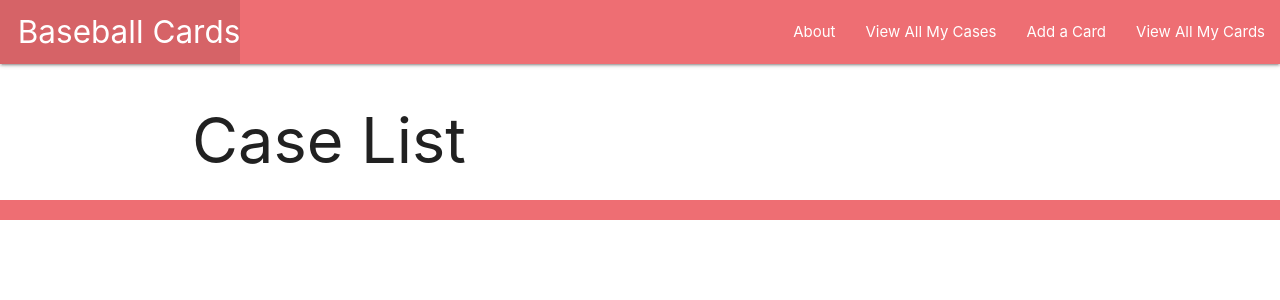
After one commit to hink123/baseball_cards, a Django app: page /cases/ in a window 1280 px wide. The commit adds this page. Shown: the top 300 px of the page. Run offline with Django 3.2, Linux system fonts and the light colour scheme; data that the repository does not hold is empty.

Commit message:
case index page

```diff
--- a/main_app/templates/base.html
+++ b/main_app/templates/base.html
@@ -19,6 +19,7 @@
         </ul>
         <ul class="right">
           <li><a href="{% url 'about' %}">About</a></li>
+          <li><a href="{% url 'cases_index' %}">View All My Cases</a></li>
           <li><a href="{% url 'cards_create' %}">Add a Card</a></li>
           <li><a href="{% url 'index' %}">View All My Cards</a></li>
         </ul>
--- /dev/null
+++ b/main_app/templates/main_app/case_list.html
@@ -0,0 +1,18 @@
+{% extends 'base.html' %}
+
+{% block content %}
+
+<h1>Case List</h1>
+
+{% for case in case_list %}
+
+    <div class="card">
+        <div class="card-content">
+            <span class="card-title">{{case.name}}</span>
+            <p>Value: ${{case.value}}</p>
+        </div>
+    </div>
+
+{% endfor %}
+
+{% endblock %}
--- a/main_app/urls.py
+++ b/main_app/urls.py
@@ -10,4 +10,5 @@ urlpatterns = [
     path('cards/<int:pk>/update/', views.CardUpdate.as_view(), name='cards_update'),
     path('cards/<int:pk>/delete/', views.CardDelete.as_view(), name='cards_delete'),
     path('cards/<int:card_id>/add_offer/', views.add_offer, name='add_offer'),
+    path('cases/', views.CaseList.as_view(), name='cases_index'),
 ]
--- a/main_app/views.py
+++ b/main_app/views.py
@@ -1,6 +1,7 @@
 from django.shortcuts import render, redirect
+from django.views.generic import ListView, DetailView
 from django.views.generic.edit import CreateView, UpdateView, DeleteView
-from .models import Card
+from .models import Card, Case
 from .forms import OfferForm
 
 # Create your views here.
@@ -44,3 +45,6 @@ def add_offer(request, card_id):
         new_offer.card_id = card_id
         new_offer.save()
     return redirect('detail', card_id=card_id)
+
+class CaseList(ListView):
+    model = Case
```
